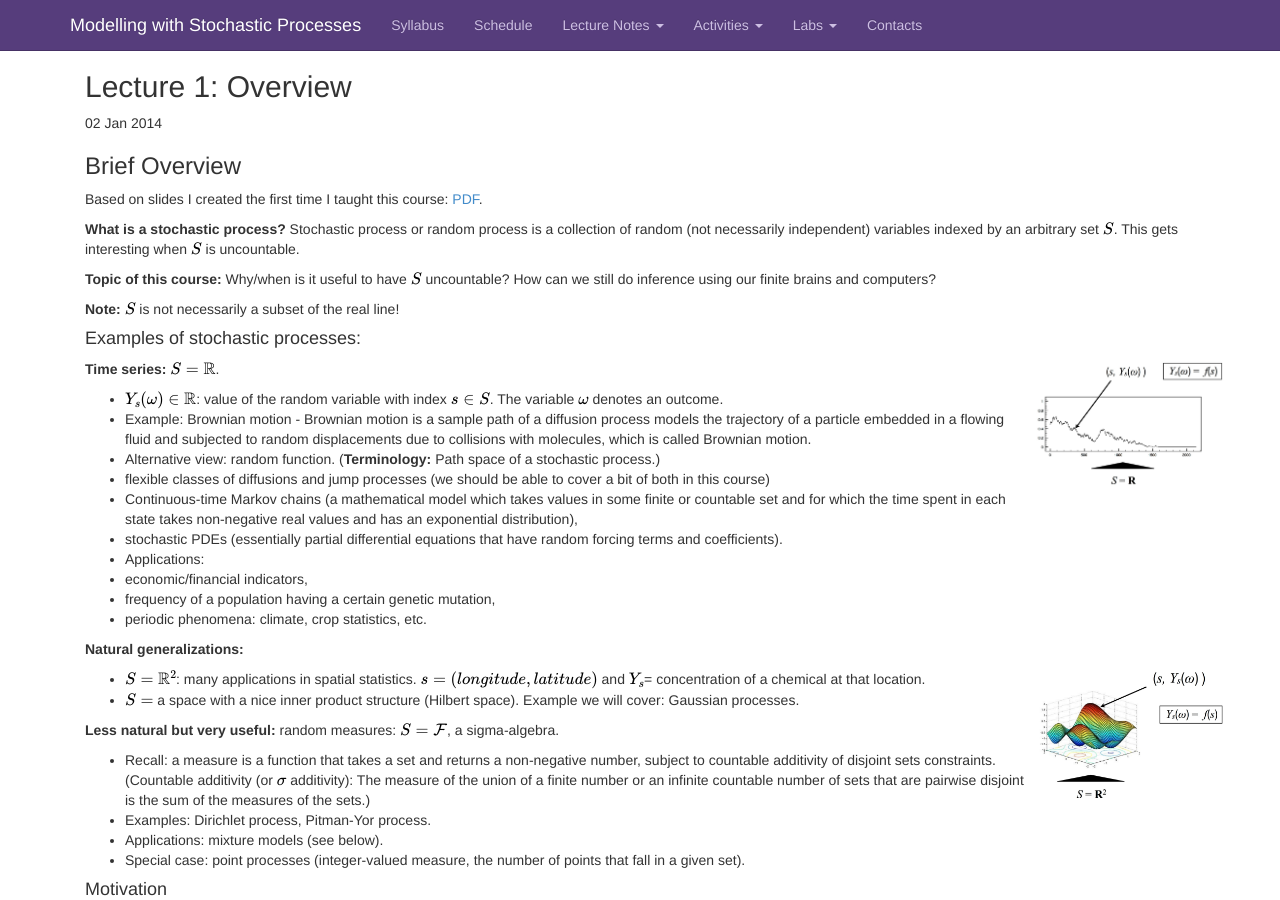
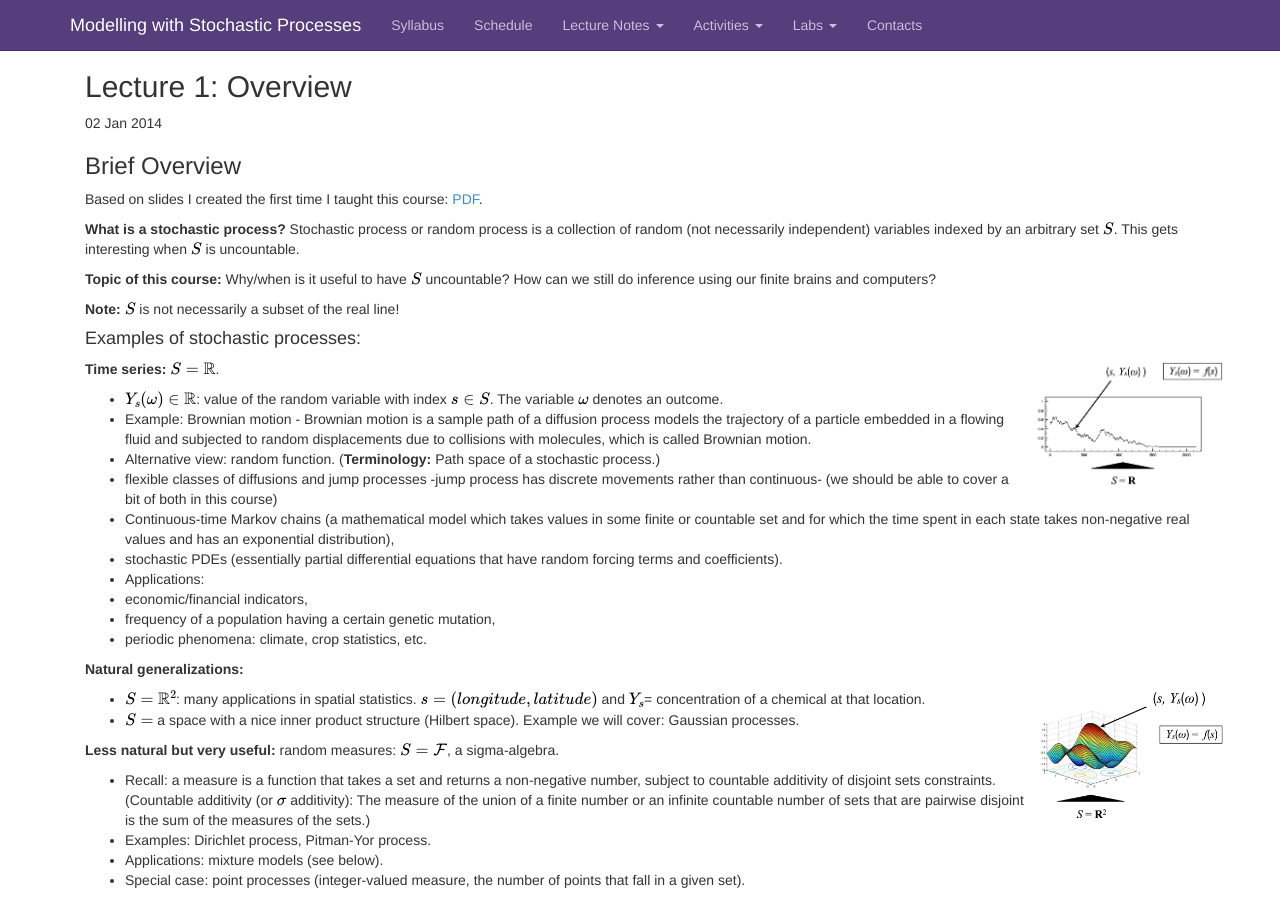
Before and after one commit to snowdj/stochastic_process_notes, a Jekyll site: the page built from _posts/2014-01-02-notes-lecture1.md, in a window 1280 px wide and 900 px high. Built offline with Jekyll 4.4.1, drawn with Linux system fonts in a browser that asks for light colours; nearby versions of some CDN libraries; Markdown is read by kramdown in place of the engine named in the settings; formulas are drawn with MathJax 3; comment, search, counter and statistics services are not loaded; some of the changed text lies outside the part shown.

Commit message:
Final Edit.

```diff
--- a/_posts/2014-01-02-notes-lecture1.md
+++ b/_posts/2014-01-02-notes-lecture1.md
@@ -22,7 +22,7 @@
 - $Y_s(\omega) \in \\RR$: value of the random variable with index $s\in S$. The variable $\omega$ denotes an outcome.
 - Example: Brownian motion - Brownian motion is a sample path of a diffusion process models the trajectory of a particle embedded in a flowing fluid and subjected to random displacements due to collisions with molecules, which is called Brownian motion.
 - Alternative view: random function. (**Terminology:** Path space of a stochastic process.)
-- flexible classes of diffusions and jump processes (we should be able to cover a bit of both in this course)
+- flexible classes of diffusions and jump processes -jump process has discrete movements rather than continuous- (we should be able to cover a bit of both in this course)
  - Continuous-time Markov chains (a mathematical model which takes values in some finite or countable set and for which the time spent in each state takes non-negative real values and has an exponential distribution),
  - stochastic PDEs (essentially partial differential equations that have random forcing terms and coefficients).
 - Applications:
@@ -123,5 +123,7 @@
 
 ### Supplementary references and notes
 ***Under construction***
+
 1- http://en.wikipedia.org/wiki/Continuous-time_Markov_chain
+
 2- http://en.wikipedia.org/wiki/Brownian_motion
```
